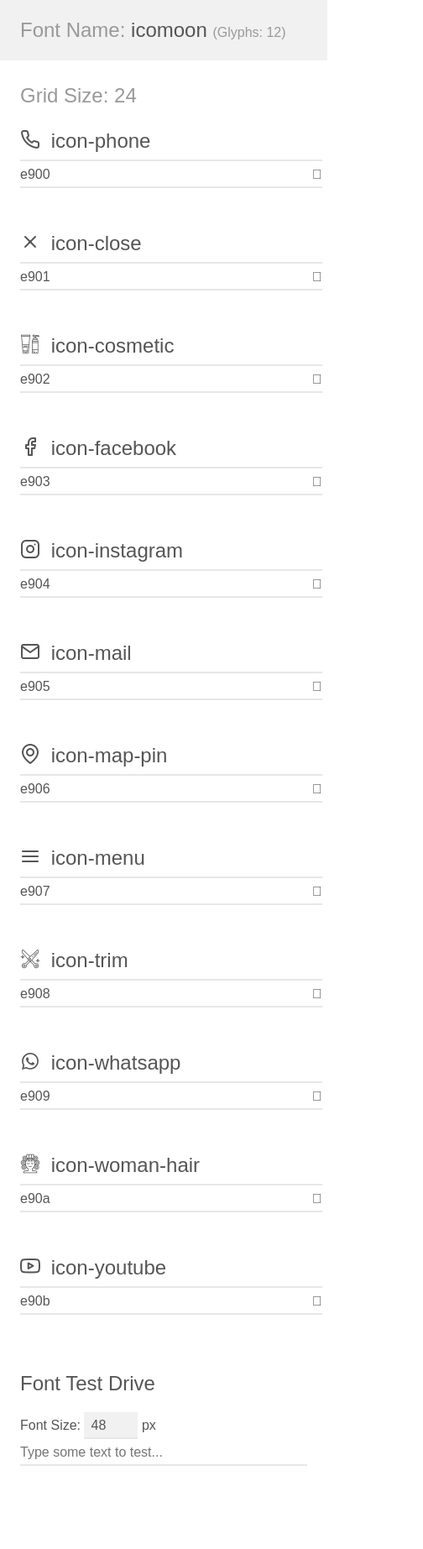
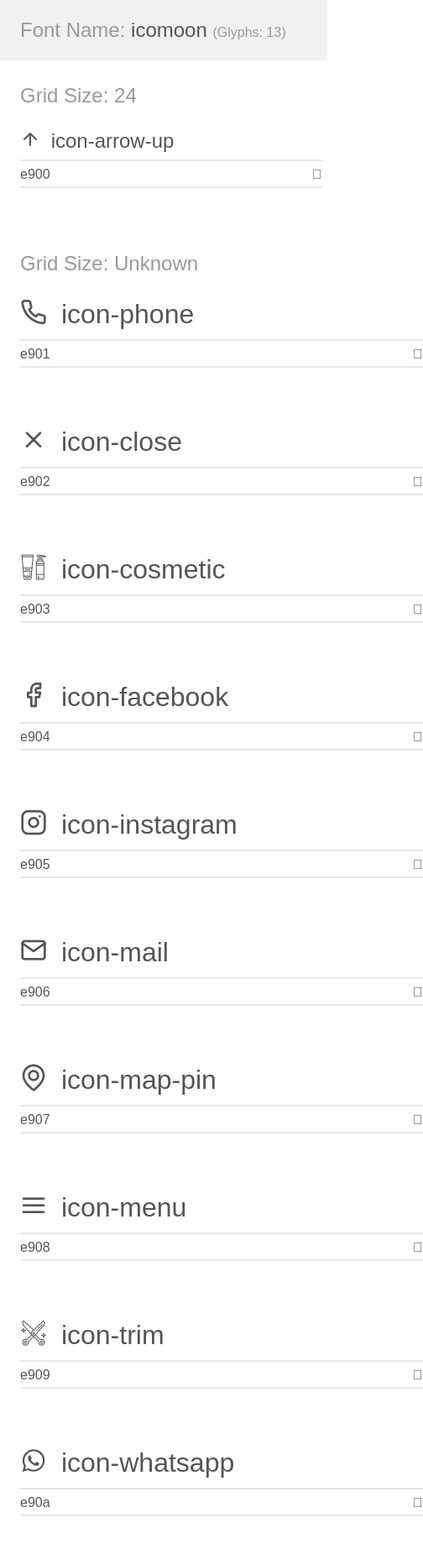
Before and after one commit to tfronn/beautysaloon, a plain HTML site: page assets/fonts/demo.html in a window 390 px wide. Shown: the top 1845 px of the page at 84% size, 504 px wide, since content can reach past the window. Drawn offline with Linux system fonts and the light colour scheme.

Commit message:
versao completa mobile

```diff
--- a/assets/fonts/demo-files/demo.css
+++ b/assets/fonts/demo-files/demo.css
@@ -149,3 +149,6 @@ p {
 .fs1 {
   font-size: 24px;
 }
+.fs2 {
+  font-size: 32px;
+}
--- a/assets/fonts/demo.html
+++ b/assets/fonts/demo.html
@@ -9,14 +9,14 @@
     <link rel="stylesheet" href="style.css"></head>
 <body>
     <div class="bgc1 clearfix">
-        <h1 class="mhmm mvm"><span class="fgc1">Font Name:</span> icomoon <small class="fgc1">(Glyphs:&nbsp;12)</small></h1>
+        <h1 class="mhmm mvm"><span class="fgc1">Font Name:</span> icomoon <small class="fgc1">(Glyphs:&nbsp;13)</small></h1>
     </div>
     <div class="clearfix mhl ptl">
         <h1 class="mvm mtn fgc1">Grid Size: 24</h1>
         <div class="glyph fs1">
             <div class="clearfix bshadow0 pbs">
-                <span class="icon-phone"></span>
-                <span class="mls"> icon-phone</span>
+                <span class="icon-arrow-up"></span>
+                <span class="mls"> icon-arrow-up</span>
             </div>
             <fieldset class="fs0 size1of1 clearfix hidden-false">
                 <input type="text" readonly value="e900" class="unit size1of2" />
@@ -27,10 +27,13 @@
                 <input type="text" readonly value="" class="liga unitRight" />
             </div>
         </div>
-        <div class="glyph fs1">
+    </div>
+    <div class="clearfix mhl ptl">
+        <h1 class="mvm mtn fgc1">Grid Size: Unknown</h1>
+        <div class="glyph fs2">
             <div class="clearfix bshadow0 pbs">
-                <span class="icon-close"></span>
-                <span class="mls"> icon-close</span>
+                <span class="icon-phone"></span>
+                <span class="mls"> icon-phone</span>
             </div>
             <fieldset class="fs0 size1of1 clearfix hidden-false">
                 <input type="text" readonly value="e901" class="unit size1of2" />
@@ -41,10 +44,10 @@
                 <input type="text" readonly value="" class="liga unitRight" />
             </div>
         </div>
-        <div class="glyph fs1">
+        <div class="glyph fs2">
             <div class="clearfix bshadow0 pbs">
-                <span class="icon-cosmetic"></span>
-                <span class="mls"> icon-cosmetic</span>
+                <span class="icon-close"></span>
+                <span class="mls"> icon-close</span>
             </div>
             <fieldset class="fs0 size1of1 clearfix hidden-false">
                 <input type="text" readonly value="e902" class="unit size1of2" />
@@ -55,10 +58,10 @@
                 <input type="text" readonly value="" class="liga unitRight" />
             </div>
         </div>
-        <div class="glyph fs1">
+        <div class="glyph fs2">
             <div class="clearfix bshadow0 pbs">
-                <span class="icon-facebook"></span>
-                <span class="mls"> icon-facebook</span>
+                <span class="icon-cosmetic"></span>
+                <span class="mls"> icon-cosmetic</span>
             </div>
             <fieldset class="fs0 size1of1 clearfix hidden-false">
                 <input type="text" readonly value="e903" class="unit size1of2" />
@@ -69,10 +72,10 @@
                 <input type="text" readonly value="" class="liga unitRight" />
             </div>
         </div>
-        <div class="glyph fs1">
+        <div class="glyph fs2">
             <div class="clearfix bshadow0 pbs">
-                <span class="icon-instagram"></span>
-                <span class="mls"> icon-instagram</span>
+                <span class="icon-facebook"></span>
+                <span class="mls"> icon-facebook</span>
             </div>
             <fieldset class="fs0 size1of1 clearfix hidden-false">
                 <input type="text" readonly value="e904" class="unit size1of2" />
@@ -83,10 +86,10 @@
                 <input type="text" readonly value="" class="liga unitRight" />
             </div>
         </div>
-        <div class="glyph fs1">
+        <div class="glyph fs2">
             <div class="clearfix bshadow0 pbs">
-                <span class="icon-mail"></span>
-                <span class="mls"> icon-mail</span>
+                <span class="icon-instagram"></span>
+                <span class="mls"> icon-instagram</span>
             </div>
             <fieldset class="fs0 size1of1 clearfix hidden-false">
                 <input type="text" readonly value="e905" class="unit size1of2" />
@@ -97,10 +100,10 @@
                 <input type="text" readonly value="" class="liga unitRight" />
             </div>
         </div>
-        <div class="glyph fs1">
+        <div class="glyph fs2">
             <div class="clearfix bshadow0 pbs">
-                <span class="icon-map-pin"></span>
-                <span class="mls"> icon-map-pin</span>
+                <span class="icon-mail"></span>
+                <span class="mls"> icon-mail</span>
             </div>
             <fieldset class="fs0 size1of1 clearfix hidden-false">
                 <input type="text" readonly value="e906" class="unit size1of2" />
@@ -111,10 +114,10 @@
                 <input type="text" readonly value="" class="liga unitRight" />
             </div>
         </div>
-        <div class="glyph fs1">
+        <div class="glyph fs2">
             <div class="clearfix bshadow0 pbs">
-                <span class="icon-menu"></span>
-                <span class="mls"> icon-menu</span>
+                <span class="icon-map-pin"></span>
+                <span class="mls"> icon-map-pin</span>
             </div>
             <fieldset class="fs0 size1of1 clearfix hidden-false">
                 <input type="text" readonly value="e907" class="unit size1of2" />
@@ -125,10 +128,10 @@
                 <input type="text" readonly value="" class="liga unitRight" />
             </div>
         </div>
-        <div class="glyph fs1">
+        <div class="glyph fs2">
             <div class="clearfix bshadow0 pbs">
-                <span class="icon-trim"></span>
-                <span class="mls"> icon-trim</span>
+                <span class="icon-menu"></span>
+                <span class="mls"> icon-menu</span>
             </div>
             <fieldset class="fs0 size1of1 clearfix hidden-false">
                 <input type="text" readonly value="e908" class="unit size1of2" />
@@ -139,10 +142,10 @@
                 <input type="text" readonly value="" class="liga unitRight" />
             </div>
         </div>
-        <div class="glyph fs1">
+        <div class="glyph fs2">
             <div class="clearfix bshadow0 pbs">
-                <span class="icon-whatsapp"></span>
-                <span class="mls"> icon-whatsapp</span>
+                <span class="icon-trim"></span>
+                <span class="mls"> icon-trim</span>
             </div>
             <fieldset class="fs0 size1of1 clearfix hidden-false">
                 <input type="text" readonly value="e909" class="unit size1of2" />
@@ -153,10 +156,10 @@
                 <input type="text" readonly value="" class="liga unitRight" />
             </div>
         </div>
-        <div class="glyph fs1">
+        <div class="glyph fs2">
             <div class="clearfix bshadow0 pbs">
-                <span class="icon-woman-hair"></span>
-                <span class="mls"> icon-woman-hair</span>
+                <span class="icon-whatsapp"></span>
+                <span class="mls"> icon-whatsapp</span>
             </div>
             <fieldset class="fs0 size1of1 clearfix hidden-false">
                 <input type="text" readonly value="e90a" class="unit size1of2" />
@@ -167,14 +170,28 @@
                 <input type="text" readonly value="" class="liga unitRight" />
             </div>
         </div>
-        <div class="glyph fs1">
+        <div class="glyph fs2">
+            <div class="clearfix bshadow0 pbs">
+                <span class="icon-woman-hair"></span>
+                <span class="mls"> icon-woman-hair</span>
+            </div>
+            <fieldset class="fs0 size1of1 clearfix hidden-false">
+                <input type="text" readonly value="e90b" class="unit size1of2" />
+                <input type="text" maxlength="1" readonly value="&#xe90b;" class="unitRight size1of2 talign-right" />
+            </fieldset>
+            <div class="fs0 bshadow0 clearfix hidden-true">
+                <span class="unit pvs fgc1">liga: </span>
+                <input type="text" readonly value="" class="liga unitRight" />
+            </div>
+        </div>
+        <div class="glyph fs2">
             <div class="clearfix bshadow0 pbs">
                 <span class="icon-youtube"></span>
                 <span class="mls"> icon-youtube</span>
             </div>
             <fieldset class="fs0 size1of1 clearfix hidden-false">
-                <input type="text" readonly value="e90b" class="unit size1of2" />
-                <input type="text" maxlength="1" readonly value="&#xe90b;" class="unitRight size1of2 talign-right" />
+                <input type="text" readonly value="e90c" class="unit size1of2" />
+                <input type="text" maxlength="1" readonly value="&#xe90c;" class="unitRight size1of2 talign-right" />
             </fieldset>
             <div class="fs0 bshadow0 clearfix hidden-true">
                 <span class="unit pvs fgc1">liga: </span>
--- a/assets/fonts/style.css
+++ b/assets/fonts/style.css
@@ -1,19 +1,19 @@
 @font-face {
   font-family: 'icomoon';
-  src: url('fonts/icomoon.eot?mzympc');
-  src: url('fonts/icomoon.eot?mzympc#iefix') format('embedded-opentype'),
-    url('fonts/icomoon.ttf?mzympc') format('truetype'),
-    url('fonts/icomoon.woff?mzympc') format('woff'),
-    url('fonts/icomoon.svg?mzympc#icomoon') format('svg');
+  src:  url('fonts/icomoon.eot?7cc1ao');
+  src:  url('fonts/icomoon.eot?7cc1ao#iefix') format('embedded-opentype'),
+    url('fonts/icomoon.ttf?7cc1ao') format('truetype'),
+    url('fonts/icomoon.woff?7cc1ao') format('woff'),
+    url('fonts/icomoon.svg?7cc1ao#icomoon') format('svg');
   font-weight: normal;
   font-style: normal;
   font-display: block;
 }
 
-[class^='icon-'],
-[class*=' icon-'] {
+[class^="icon-"], [class*=" icon-"] {
   /* use !important to prevent issues with browser extensions that change fonts */
   font-family: 'icomoon' !important;
+  speak: never;
   font-style: normal;
   font-weight: normal;
   font-variant: normal;
@@ -25,39 +25,42 @@
   -moz-osx-font-smoothing: grayscale;
 }
 
+.icon-arrow-up:before {
+  content: "\e900";
+}
 .icon-phone:before {
-  content: '\e900';
+  content: "\e901";
 }
 .icon-close:before {
-  content: '\e901';
+  content: "\e902";
 }
 .icon-cosmetic:before {
-  content: '\e902';
+  content: "\e903";
 }
 .icon-facebook:before {
-  content: '\e903';
+  content: "\e904";
 }
 .icon-instagram:before {
-  content: '\e904';
+  content: "\e905";
 }
 .icon-mail:before {
-  content: '\e905';
+  content: "\e906";
 }
 .icon-map-pin:before {
-  content: '\e906';
+  content: "\e907";
 }
 .icon-menu:before {
-  content: '\e907';
+  content: "\e908";
 }
 .icon-trim:before {
-  content: '\e908';
+  content: "\e909";
 }
 .icon-whatsapp:before {
-  content: '\e909';
+  content: "\e90a";
 }
 .icon-woman-hair:before {
-  content: '\e90a';
+  content: "\e90b";
 }
 .icon-youtube:before {
-  content: '\e90b';
+  content: "\e90c";
 }
```
Also changed, not shown: assets/fonts/selection.json (+1 -1 lines), index.html (+26 -0 lines), main.js (+13 -2 lines), style.css (+50 -0 lines), assets/fonts/fonts/icomoon.ttf, assets/fonts/fonts/icomoon.woff, 2 other files.
